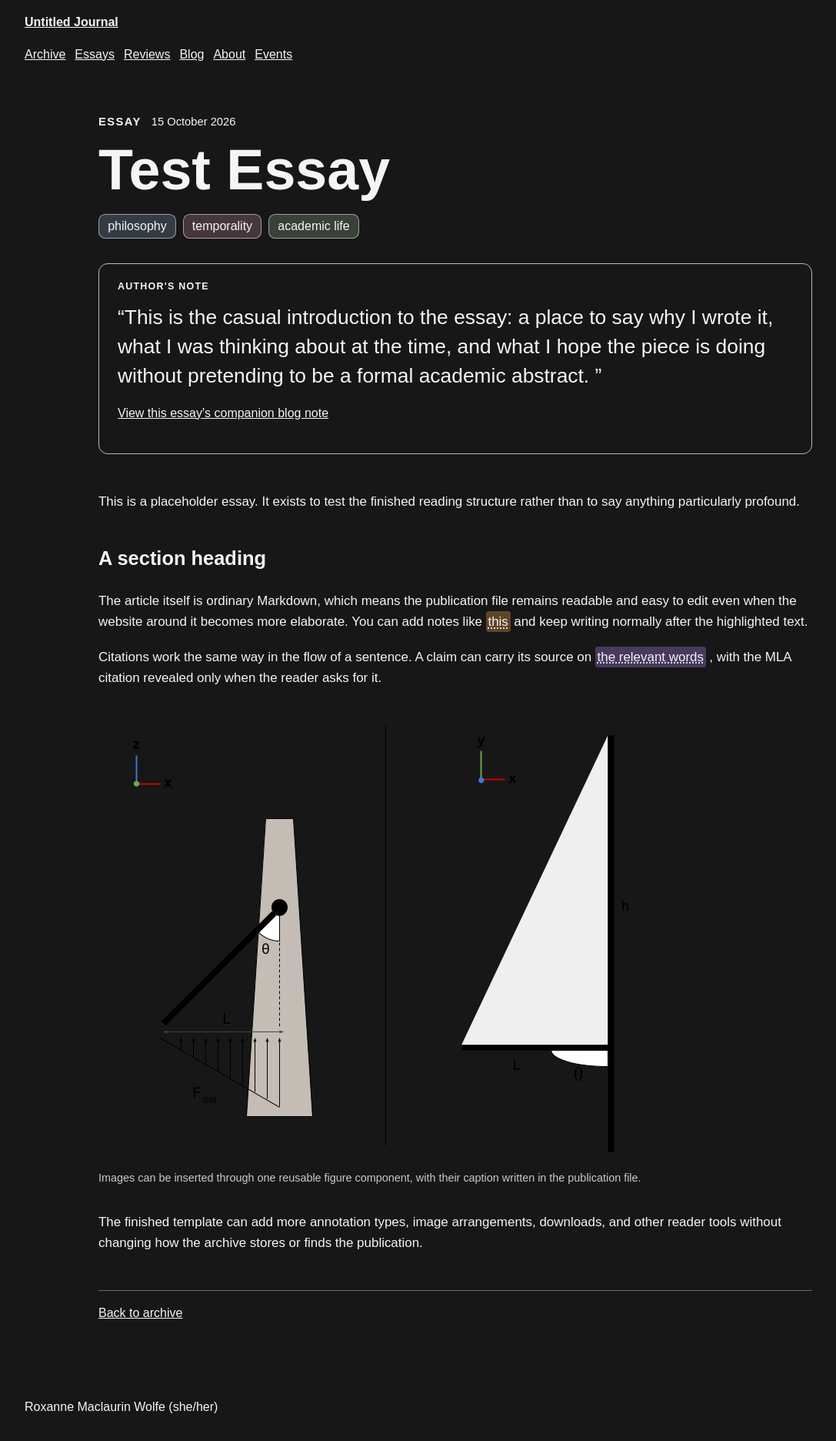
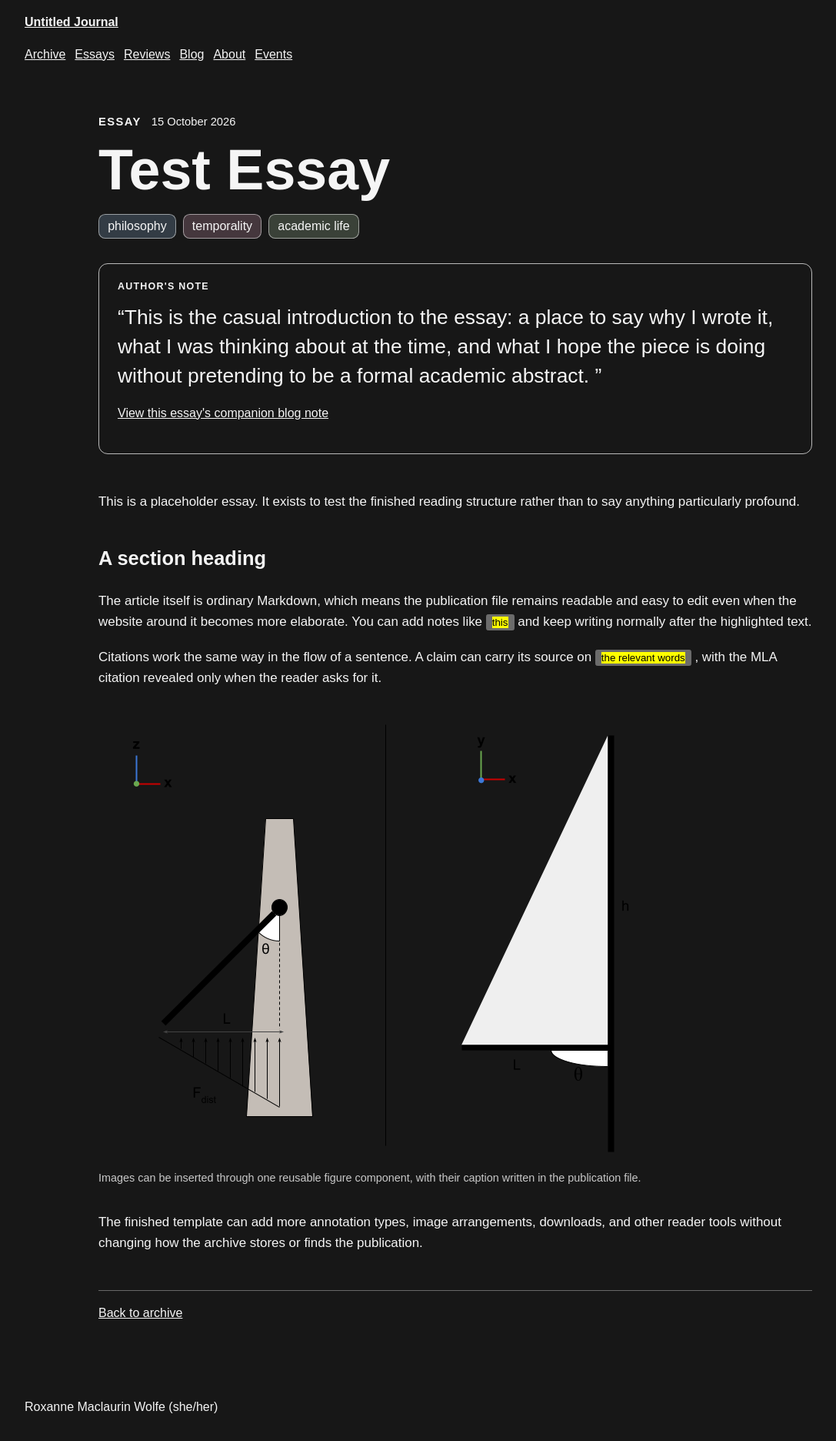
Before and after one commit to roxannewolfe/roxannewolfe.github.io, a Jekyll site: the page built from _publications/test-essay.md, in a window 1280 px wide. Shown: the whole page at 77% size, without its empty margins (48-1135 px from the left). Built offline with Jekyll 4.4.1, drawn with Linux system fonts in a browser that asks for light colours.

Commit message:
Rebuild annotations as inline highlighted text

```diff
--- a/_includes/note.html
+++ b/_includes/note.html
@@ -1,2 +1,6 @@
-{% assign rendered_note = include.note | markdownify | remove: '<p>' | remove: '</p>' %}
-<button class="reader-note-trigger reader-note-trigger--{{ include.type | default: 'note' }}" type="button" aria-expanded="false">{{ include.text }}</button><span class="reader-note-body reader-note-body--{{ include.type | default: 'note' }}" hidden>{{ rendered_note }}</span>
+<span class="annotation annotation--{{ include.type | default: 'note' }}">
+  <button type="button" class="annotation-trigger" aria-expanded="false">
+    <mark class="annotation-highlight">{{ include.text }}</mark>
+  </button>
+  <span class="annotation-bubble" role="note" hidden>{{ include.note | markdownify | remove: '<p>' | remove: '</p>' }}</span>
+</span>
```
